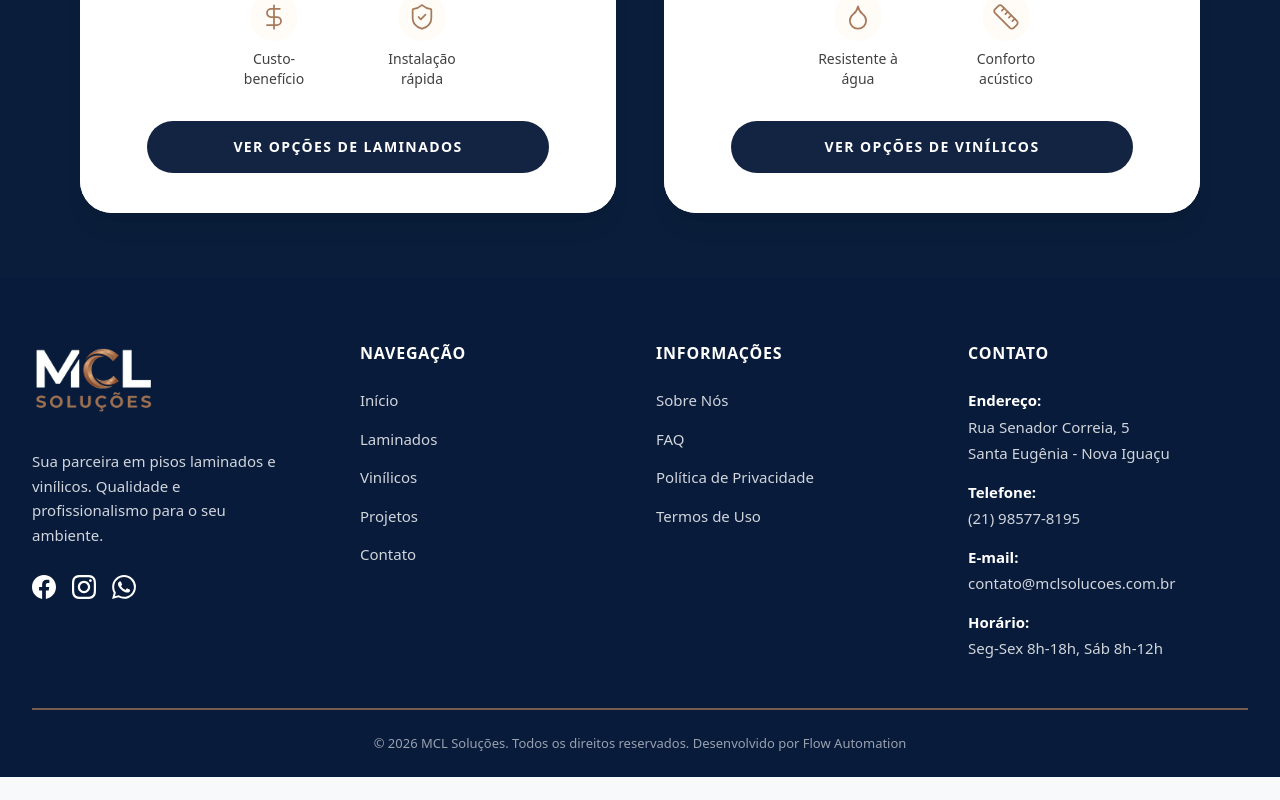
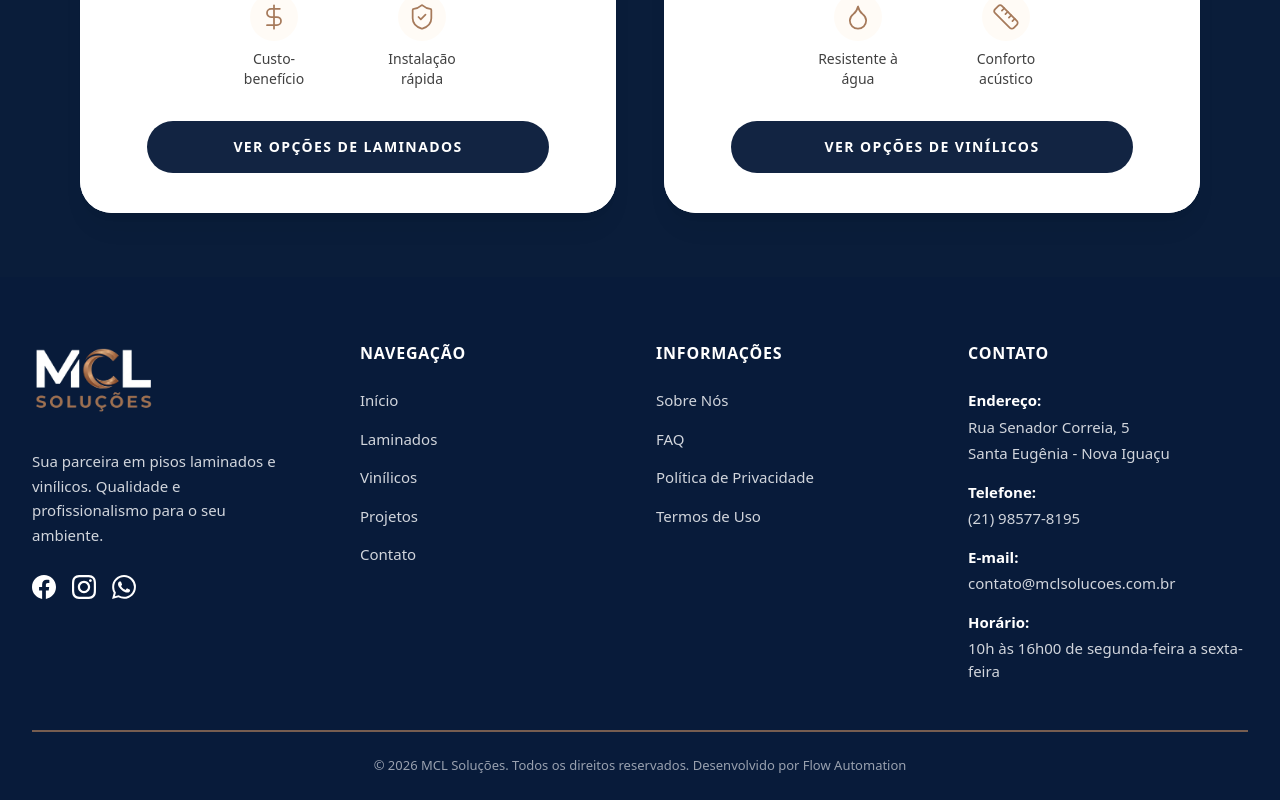
Before and after one commit to flowautomation6677/Site-MCL-Solucoes, a Next.js app: page / in a window 1280 px wide. Shown: the part 1042-1842 px from the top of the page. Before the commit the page ends 1819 px from the top, so only its background shows below. Built offline with nearby package versions, Linux system fonts and the light colour scheme.

Commit message:
fix: update business hours in footer

```diff
--- a/app/components/Footer.tsx
+++ b/app/components/Footer.tsx
@@ -89,7 +89,7 @@ export function Footer() {
                         </div>
                         <div className="text-gray-300 text-[15px] flex flex-col gap-1">
                             <span className="font-bold text-white">Horário:</span>
-                            <span>Seg-Sex 8h-18h, Sáb 8h-12h</span>
+                            <span>10h às 16h00 de segunda-feira a sexta-feira</span>
                         </div>
                     </div>
 
```
